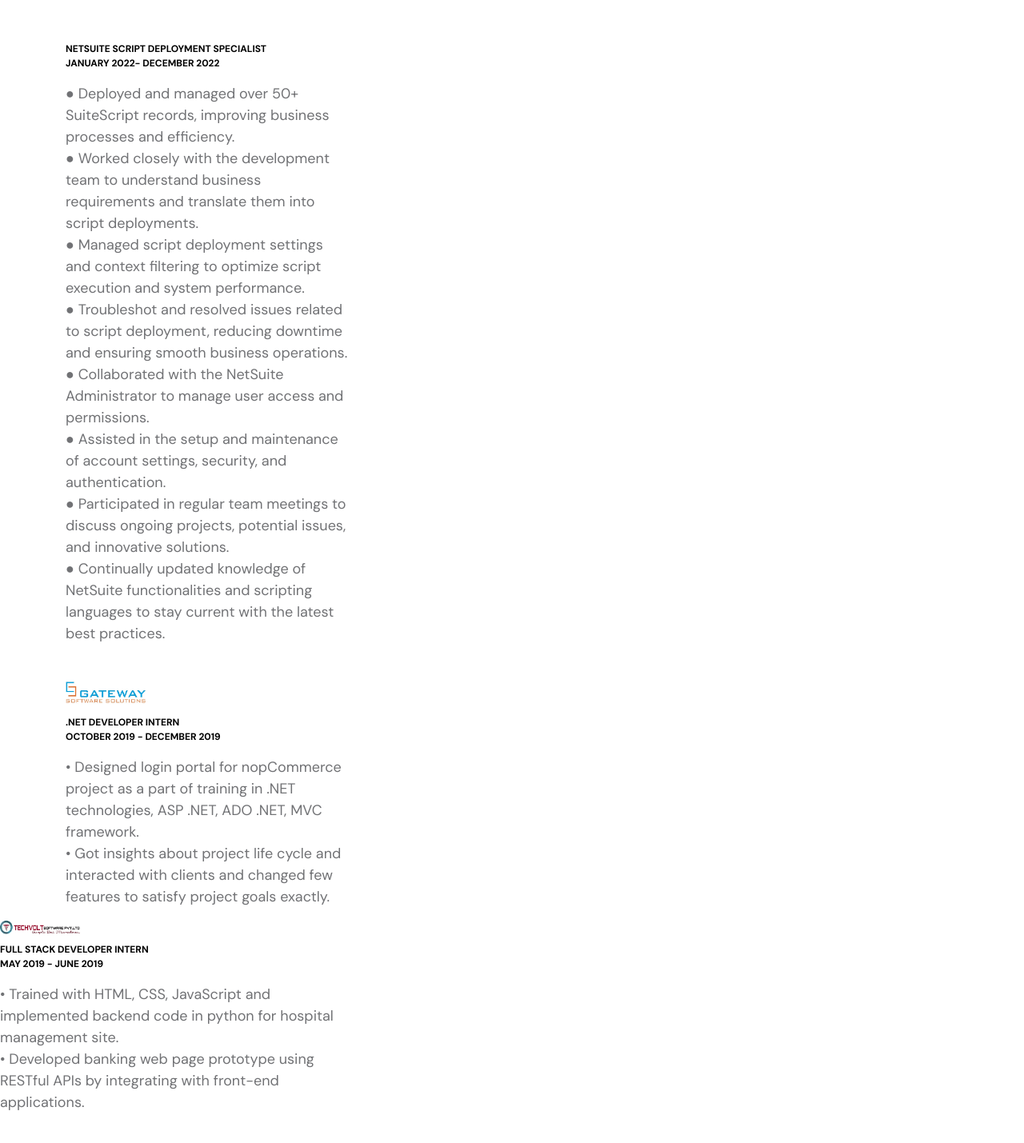
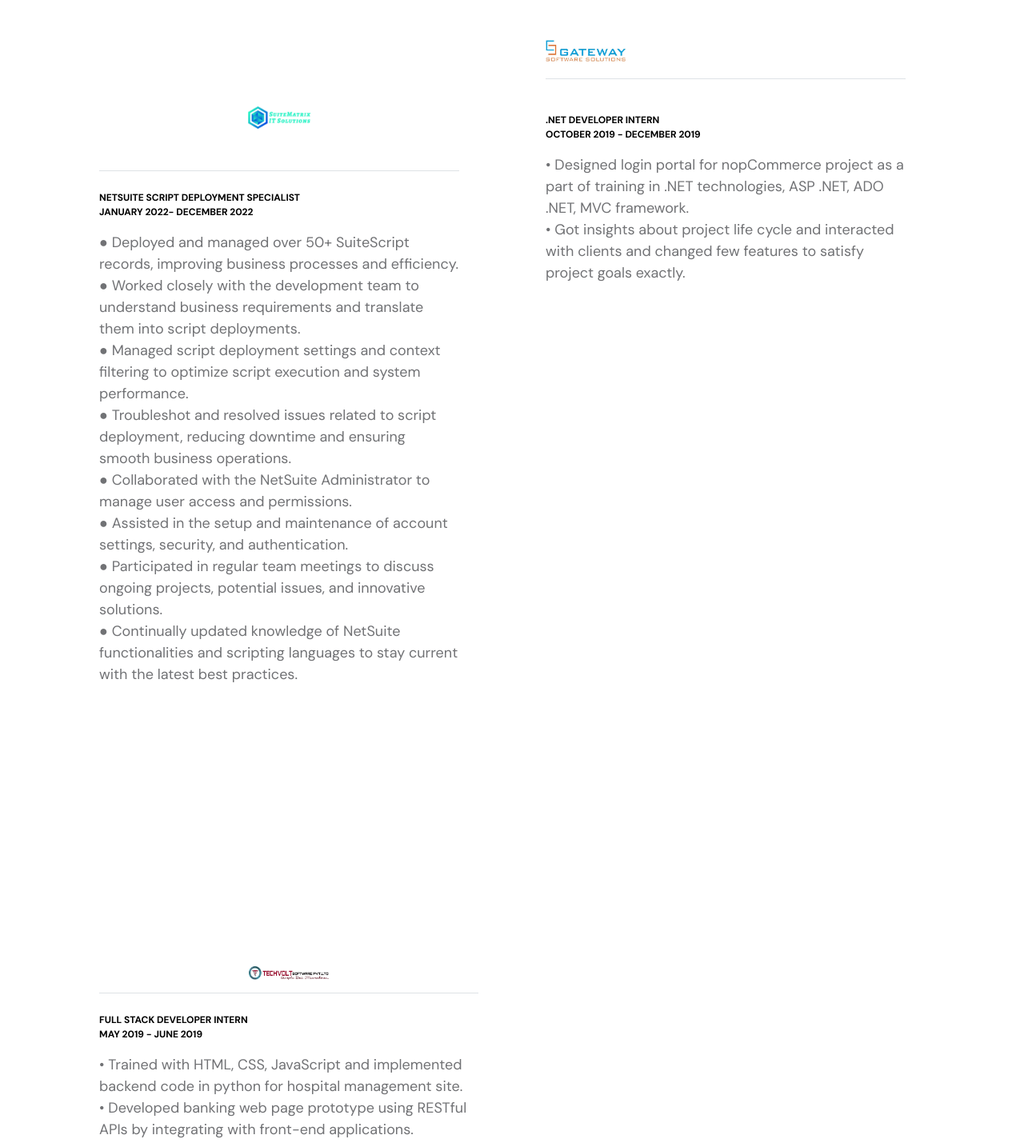
Before and after one commit to Jaichiddharth/Portfolio, a plain HTML site: page index.html in a window 1280 px wide. Shown: the part 1600-3029 px from the top of the page at 80% size. Drawn offline with Linux system fonts and the light colour scheme.

Commit message:
Update index.html

```diff
--- a/index.html
+++ b/index.html
@@ -274,9 +274,21 @@ https://templatemo.com/tm-578-first-portfolio
                         <div class="col-lg-12 col-12">
                             <h3 class="text-center mb-5">Companies I've had worked</h3>
                         </div>
-                        <div class="col-lg-4 col-md-6 col-12">
+                        <div class="row pt-lg-5">
+                            <div class="col-lg-6 col-12">
+                                <div class="services-thumb">
+                                    <div class="d-flex flex-wrap align-items-center border-bottom mb-4 pb-3">
+                                        <img align="center" src="images/Internships/suitematrix.png" class="clients-image img-fluid" alt="">
 
-                            <p><img align="left" src="images/Internships/suitematrix.jpg" class="clients-image img-fluid" alt=""><br><strong class="site-footer-title d-block mb-3"><br>NetSuite Script Deployment Specialist<br>January 2022- December 2022<br></strong>
+                                        <!--<div class="services-price-wrap ms-auto">
+                                            <p class="services-price-text mb-0">8 Courses</p>
+                                            <div class="services-price-overlay"></div>
+                                        </div>-->
+                                    </div>
+
+                                    <p>
+                                        <strong class="site-footer-title d-block mb-3">NetSuite Script Deployment Specialist
+                                            <br>January 2022- December 2022<br></strong>
 
                                         ●	Deployed and managed over 50+ SuiteScript records, improving business processes and efficiency.<br>
                                         ●	Worked closely with the development team to understand business requirements and translate them into script deployments.<br>
@@ -286,24 +298,61 @@ https://templatemo.com/tm-578-first-portfolio
                                         ●	Assisted in the setup and maintenance of account settings, security, and authentication.<br>
                                         ●	Participated in regular team meetings to discuss ongoing projects, potential issues, and innovative solutions.<br>
                                         ●	Continually updated knowledge of NetSuite functionalities and scripting languages to stay current with the latest best practices.<br>
-                                <br></p></div>
+                                        <br></p>
+
+
+
+
                                 </div>
-                        <div class="col-lg-4 col-md-6 col-12">
+                            </div>
 
-                            <p><img align="left" src="images/Internships/gateway.jpg" class="clients-image img-fluid" alt=""><br><strong class="site-footer-title d-block mb-3"><br>.NET Developer Intern<br>October 2019 - December 2019<br></strong>
+                            <div class="col-lg-6 col-12">
+                                <div class="services-thumb services-thumb-up">
+                                    <div class="d-flex flex-wrap align-items-center border-bottom mb-4 pb-3">
+                                        <h3 class="mb-0"><img align="center" src="images/Internships/gateway.jpg" class="clients-image img-fluid" alt=""></h3>
+
+                                        <!--<div class="services-price-wrap ms-auto">
+                                            <p class="services-price-text mb-0">5 courses</p>
+                                            <div class="services-price-overlay"></div>
+                                        </div>-->
+                                    </div>
+
+                                    <p><strong class="site-footer-title d-block mb-3"><br>.NET Developer Intern<br>October 2019 - December 2019<br></strong>
 
                                         • Designed login portal for nopCommerce project as a part of training in .NET technologies, ASP .NET, ADO .NET,
                                         MVC framework.<br>
                                         • Got insights about project life cycle and interacted with clients and changed few features to satisfy project goals
                                         exactly.<br></p></div>
+
+                                    <!--<a href="#" class="custom-btn custom-border-btn btn mt-3">Discover More</a>-->
+
+
+                                </div>
                             </div>
 
-                        <div class="col-lg-4 col-md-6 col-12">
-                            <img align="left" src="images/Internships/techvolt-logo-banner.png" class="clients-image img-fluid" alt=""><p><br><strong class="site-footer-title d-block mb-3">Full Stack Developer Intern<br>May 2019 - June 2019<br></strong>
+                        </div>
+                        <div class="col-lg-6 col-12">
+                                    <div class="services-thumb">
+                                        <div class="d-flex flex-wrap align-items-center border-bottom mb-4 pb-3">
+                                            <img align="left" src="images/Internships/techvolt-logo-banner.png" class="clients-image img-fluid" alt="">
+
+                                            <!--<div class="services-price-wrap ms-auto">
+                                                <p class="services-price-text mb-0">$3,600</p>
+                                                <div class="services-price-overlay"></div>
+                                            </div>-->
+                                        </div>
+
+
+
+                                        <p><strong class="site-footer-title d-block mb-3">Full Stack Developer Intern<br>May 2019 - June 2019<br></strong>
 
                                             • Trained with HTML, CSS, JavaScript and implemented backend code in python for hospital management site.<br>
                                             • Developed banking web page prototype using RESTful APIs by integrating with front-end applications.
                                             </p>
+
+
+
+                                    </div>
                                 </div>
 
 
```
Lines whose indentation alone changed are shown as unchanged.
